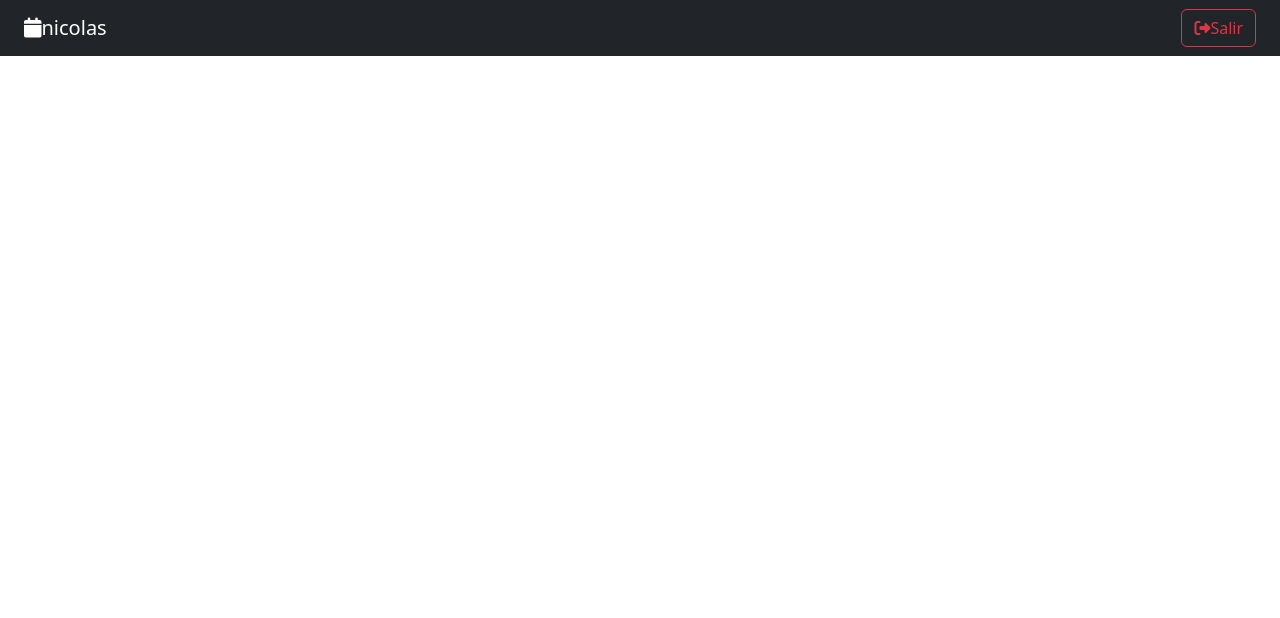
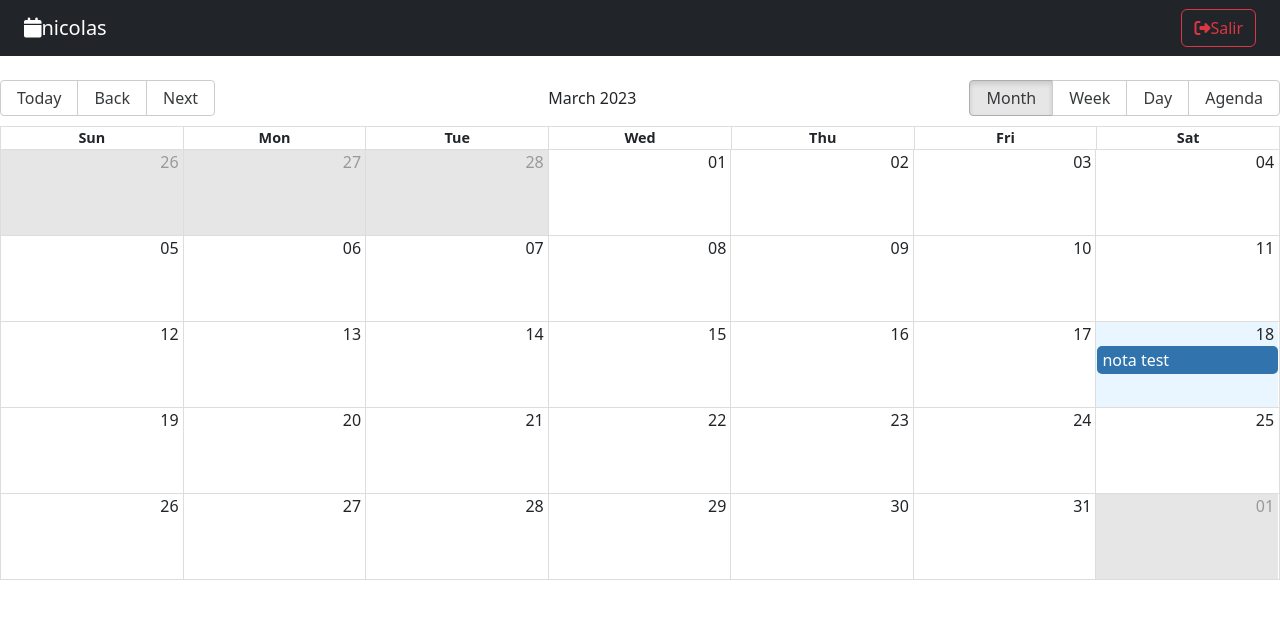
Before and after one commit to nicolasjrz/React-De-cero-a-experto, a React (Vite) app in the folder 10-calendar/: page / in a window 1280 px wide. Shown: the top 618 px of the page. Built offline with nearby package versions, Linux system fonts and the light colour scheme.

Commit message:
add dependency react-big-calendar

```diff
--- a/10-calendar/package.json
+++ b/10-calendar/package.json
@@ -9,7 +9,9 @@
     "preview": "vite preview"
   },
   "dependencies": {
+    "date-fns": "^2.29.3",
     "react": "^18.2.0",
+    "react-big-calendar": "^1.6.8",
     "react-dom": "^18.2.0",
     "react-router-dom": "6"
   },
--- a/10-calendar/src/calendar/pages/CalendarPage.jsx
+++ b/10-calendar/src/calendar/pages/CalendarPage.jsx
@@ -1,10 +1,44 @@
 import React from "react";
 import { Navbar } from "./components/Navbar";
+import { Calendar, dateFnsLocalizer } from "react-big-calendar";
+import "react-big-calendar/lib/css/react-big-calendar.css";
+
+import enUS from "date-fns/locale/en-US";
+import { addHours, format, parse, startOfWeek, getDay } from "date-fns";
+
+const locales = {
+  "en-US": enUS,
+};
+
+const localizer = dateFnsLocalizer({
+  format,
+  parse,
+  startOfWeek,
+  getDay,
+  locales,
+});
+
+const events = [
+  {
+    title: "nota test",
+    notes: "prueba de nota",
+    start: new Date(),
+    end: addHours(new Date(), 2),
+  },
+];
 
 export const CalendarPage = () => {
   return (
     <>
       <Navbar />
+
+      <Calendar
+        localizer={localizer}
+        events={events}
+        startAccessor="start"
+        endAccessor="end"
+        style={{ height: 500 }}
+      />
     </>
   );
 };
```
Also changed, not shown: 1 other file (tests, documents, lock files or other folders).
